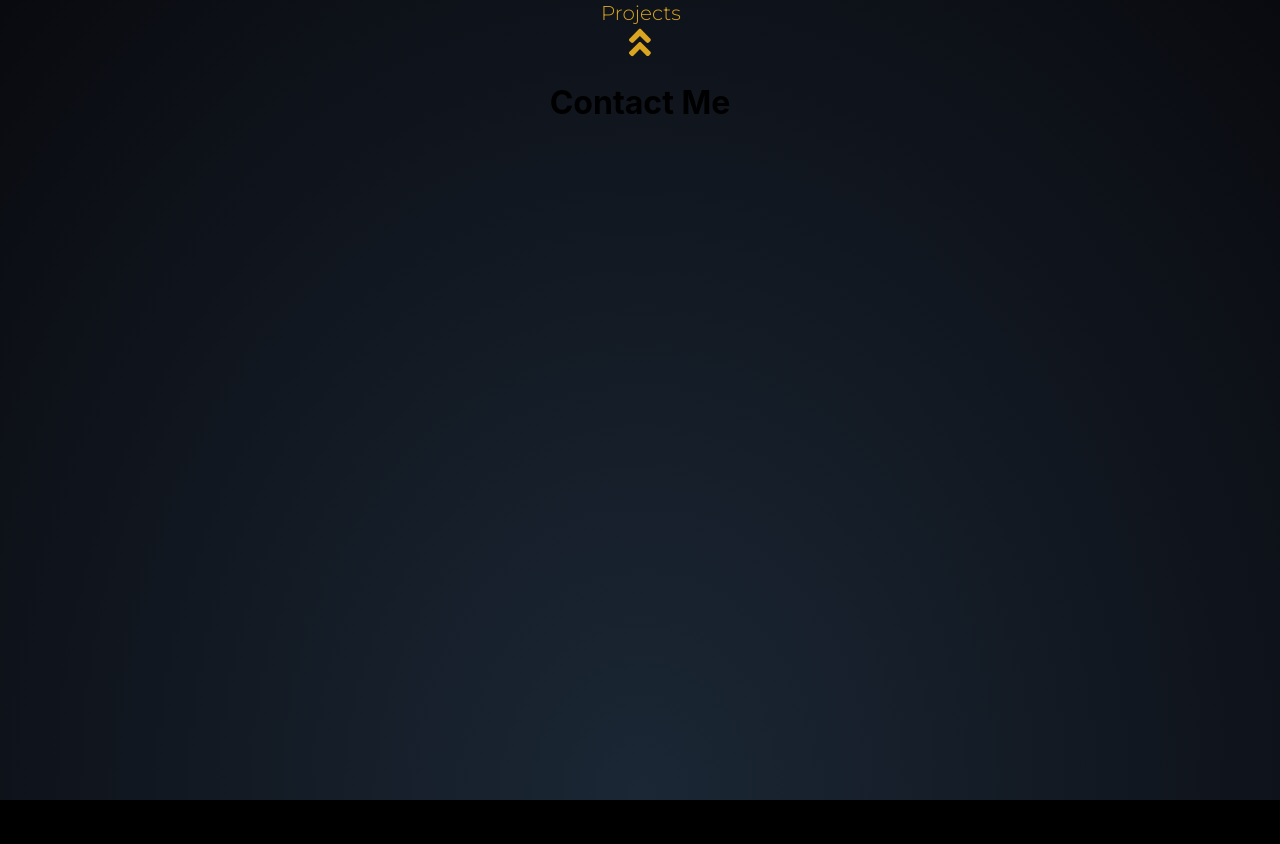
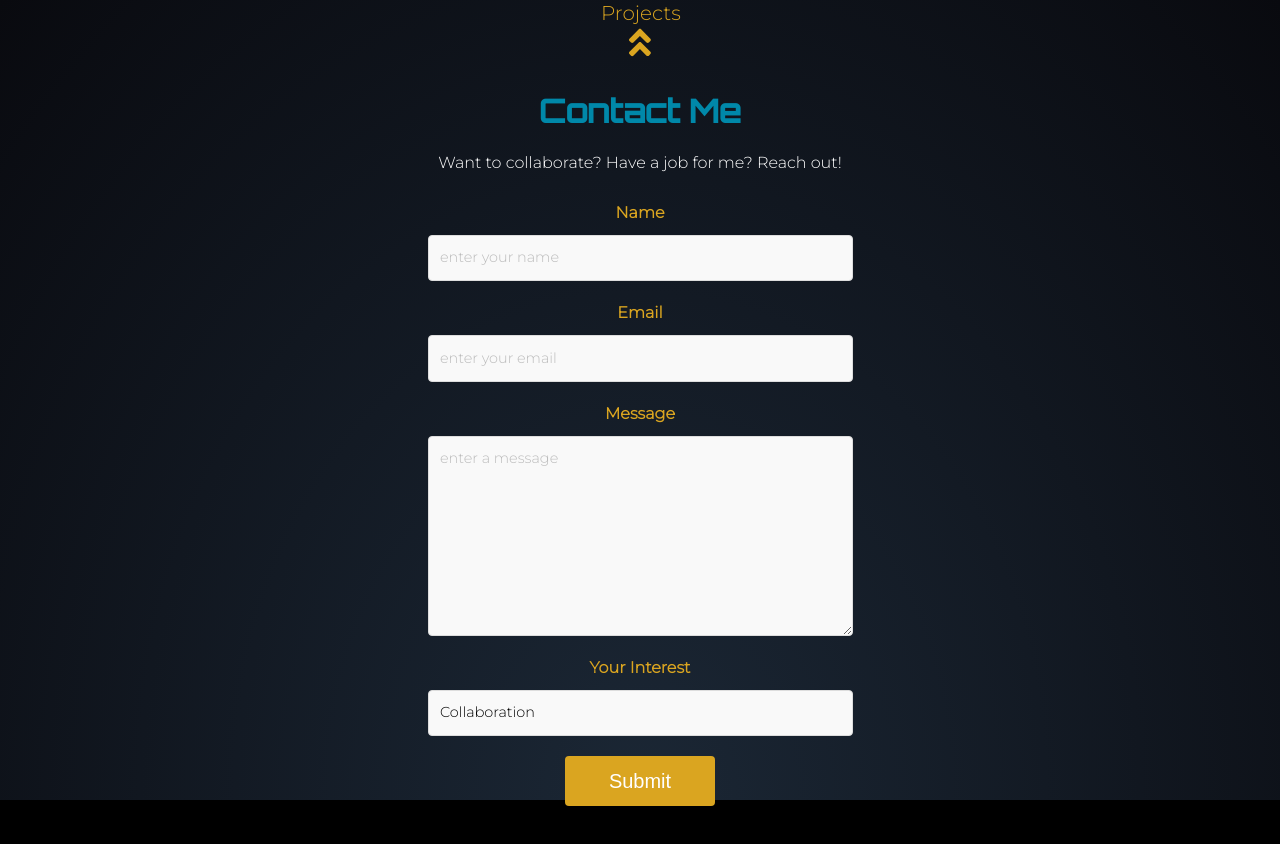
Before and after one commit to tphelps93/taylorphelps-portfolio-2.0, a React (Create React App) app: page /contact in a window 1280 px wide. Shown: the top 844 px of the page. Before the commit the page ends 800 px from the top, so only its background shows below. Built offline with nearby package versions, Linux system fonts and the light colour scheme.

Commit message:
functioning form

```diff
--- a/src/App.css
+++ b/src/App.css
@@ -13,6 +13,6 @@
   left: 0;
   right: 0;
   height: 100vh;
-  background: radial-gradient(ellipse at bottom, #1b2735 0%, #090a0f 100%);
+  /* background: radial-gradient(ellipse at bottom, #1b2735 0%, #090a0f 100%); */
   background-size: cover;
 }
--- a/src/Components/About/About.css
+++ b/src/Components/About/About.css
@@ -2,6 +2,7 @@
   height: 100%;
   display: flex;
   flex-direction: column;
+  background: radial-gradient(ellipse at bottom, #1b2735 0%, #090a0f 100%);
   overflow: hidden;
 }
 
@@ -104,6 +105,7 @@
   .about button:hover {
     color: #0088a9;
     cursor: pointer;
+    transition: 200ms;
   }
   .about-content div {
     width: 45%;
--- a/src/Components/Contact/Contact.css
+++ b/src/Components/Contact/Contact.css
@@ -1,4 +1,8 @@
-.contact button {
+.contact {
+   background: radial-gradient(ellipse at bottom, #1b2735 0%, #090a0f 100%);
+}
+
+.prev-btn button {
   font-family: 'Montserrat', sans-serif;
   color: goldenrod;
   background-color: rgba(255, 255, 255, 0);
@@ -7,9 +11,112 @@
   font-size: 20px;
 }
 
+.contact-form {
+  font-family: 'Montserrat', sans-serif;
+  font-size: 16px;
+  color: white;
+  padding: 25px;
+}
+
+.contact-form * {
+  box-sizing: border-box;
+  line-height: 1.5;
+}
+
+.contact-form textarea {
+  resize: vertical;
+  max-height: 400px;
+  height: 200px;
+}
+
+
+.contact-form button {
+  background-color: goldenrod;
+  padding: 10px;
+  color: white;
+  border: none;
+  border-radius: 4px;
+  font-size: 20px;
+  margin: 20px;
+  width: 150px;
+}
+
+.form-title {
+  font-size: 2em;
+  font-weight: 600;
+  color: #0088a9;
+  font-family: 'Orbitron', sans-serif;
+}
+
+.form-item {
+  display: flex;
+  flex-direction: column;
+}
+
+.form-item > * {
+  align-self: center;
+}
+
+.form-label {
+  font-weight: 600;
+  padding: 10px 0;
+  color: goldenrod;
+}
+
+.form-input {
+  -webkit-appearance: none;
+  width: 100%;
+  max-width: 425px;
+  min-height: calc(0.9em + (0.8em * 2) + 0.6em);
+  padding: 0.8em;
+  font-size: 0.9em;
+  font-family: 'Montserrat', sans-serif;
+  outline: none;
+  border: 1px solid #dddddd;
+  border-radius: 4px;
+  background: #f9f9f9;
+  transition: background 0.25s, border-color 0.25s, color 0.25s;
+}
+
+.form-input:focus {
+  background: #ffffff;
+}
+
+.form-input::placeholder {
+  color: #bbbbbb;
+}
+
+.form-input-error {
+  color: #d50000;
+  background: #fff8f8;
+  border-color: #d50000;
+}
+
+.form-input-error::placeholder {
+  color: #ffbfbf;
+}
+
+.form-error {
+  padding-top: 10px;
+  color: #d50000;
+  font-size: 0.9em;
+  visibility: hidden;
+}
+
+.form-input-error + .form-error {
+  visibility: visible;
+}
+
 @media all and (min-width: 768px) {
-    .contact button:hover {
+  .prev-btn button:hover {
     color: #0088a9;
     cursor: pointer;
+    transition: 200ms;
+  }
+
+  .contact-form button:hover {
+    cursor: pointer;
+    background-color: #0088a9;
+    transition: 200ms;
   }
 }
--- a/src/Components/Contact/Contact.js
+++ b/src/Components/Contact/Contact.js
@@ -5,10 +5,92 @@
 import { FontAwesomeIcon } from '@fortawesome/react-fontawesome';
 import './Contact.css';
 
+const initial = {
+  name: '',
+  email: '',
+  message: '',
+  nameError: '',
+  emailError: '',
+  messageError: '',
+};
 export default class Contact extends Component {
+  constructor(props) {
+    super(props);
+    this.submitForm = this.submitForm.bind(this);
+    this.state = {
+      status: '',
+      initial,
+    };
+  }
+
+  handleChange = event => {
+    const isCheckbox = event.target.type === 'checkbox';
+    this.setState({
+      [event.target.name]: isCheckbox
+        ? event.target.checked
+        : event.target.value,
+    });
+  };
+
+  validate = () => {
+    var email_validator_regex = /^[a-zA-Z0-9.!#$%&'*+/=?^_`{|}~-]+@[a-zA-Z0-9-]+(?:\.[a-zA-Z0-9-]+)*$/;
+    let nameError = '';
+    let emailError = '';
+    let messageError = '';
+
+    // Name Validation
+    if (!this.state.name) {
+      nameError = 'Name is required.';
+    }
+
+    // Email Validation
+    if (!this.state.email) {
+      emailError = 'Email is required.';
+    }
+
+    if (!email_validator_regex.test(this.state.email)) {
+      emailError = 'Email must be a valid format. (eg. test@test.com)';
+    }
+
+    // Message Validation
+    if (!this.state.message) {
+      messageError = 'Message is required.';
+    }
+
+    if (nameError || emailError || messageError) {
+      this.setState({ nameError, emailError, messageError });
+      return false;
+    }
+    return true;
+  };
+
+  submitForm(ev) {
+    ev.preventDefault();
+    const form = ev.target;
+    const data = new FormData(form);
+    const xhr = new XMLHttpRequest();
+    const isValid = this.validate();
+    if (isValid) {
+      xhr.open(form.method, form.action);
+      xhr.setRequestHeader('Accept', 'application/json');
+      xhr.onreadystatechange = () => {
+        if (xhr.readyState !== XMLHttpRequest.DONE) return;
+        if (xhr.status === 200) {
+          form.reset();
+          this.setState({ status: 'SUCCESS' });
+        } else {
+          this.setState({ status: 'ERROR' });
+        }
+      };
+      xhr.send(data);
+    }
+  }
+
   render() {
+    const { status } = this.state;
     return (
       <div className='contact page'>
+        <div className='prev-btn'>
           <Link to='/projects'>
             <button>
               <span className='prev'>Projects</span>
@@ -18,7 +100,101 @@
               />{' '}
             </button>
           </Link>
-        <h1> Contact Me </h1>
+        </div>
+
+        <form
+          onSubmit={this.submitForm}
+          action='https://formspree.io/f/moqpreea'
+          method='POST'
+          className='contact-form'
+        >
+          <div className='form-title'>Contact Me</div>
+          <p className='form-desc'>
+            {' '}
+            Want to collaborate? Have a job for me? Reach out!{' '}
+          </p>
+          <div className='form-item'>
+            <label className='form-label' htmlFor='name'>
+              {' '}
+              Name
+            </label>
+            <input
+              onChange={this.handleChange}
+              id='name'
+              className={`form-input ${
+                this.state.nameError ? 'form-input-error' : ''
+              }`}
+              placeholder='enter your name'
+              name='name'
+              type='text'
+            ></input>
+            <span className='form-error'>{this.state.nameError}</span>
+          </div>
+
+          <div className='form-item'>
+            <label className='form-label' htmlFor='email'>
+              {' '}
+              Email
+            </label>
+            <input
+              onChange={this.handleChange}
+              id='email'
+              className={`form-input ${
+                this.state.emailError ? 'form-input-error' : ''
+              }`}
+              placeholder='enter your email'
+              name='email'
+              type='text'
+            ></input>
+            <span className='form-error'>{this.state.emailError}</span>
+          </div>
+
+          <div className='form-item'>
+            <label className='form-label' htmlFor='message'>
+              {' '}
+              Message{' '}
+            </label>
+            <textarea
+              onChange={this.handleChange}
+              id='message'
+              className={`form-input ${
+                this.state.messageError ? 'form-input-error' : ''
+              }`}
+              placeholder='enter a message'
+              name='message'
+              type='text'
+            ></textarea>
+            <span className='form-error'> {this.state.messageError} </span>
+          </div>
+
+          <div className='form-item'>
+            <label className='form-label' htmlFor='inquiry'>
+              Your Interest
+            </label>
+            <select
+              id='inquiry'
+              className='form-input'
+              name='inquiry'
+              type='text'
+            >
+              <option> Collaboration </option>
+              <option> Recruitment </option>
+              <option> Advice </option>
+            </select>
+          </div>
+          <button type='submit'> Submit </button>
+          {status === 'SUCCESS' ? (
+            <p style={{ color: 'green' }}> Thank you! </p>
+          ) : (
+            ''
+          )}
+          {status === 'ERROR' && (
+            <p style={{ color: 'red' }}>
+              {' '}
+              Sorry! There was an error. Try again later.{' '}
+            </p>
+          )}
+        </form>
       </div>
     );
   }
--- a/src/Components/Intro/Intro.css
+++ b/src/Components/Intro/Intro.css
@@ -1015,6 +1015,7 @@
   .intro button:hover {
     color: #0088a9;
     cursor: pointer;
+    transition: 200ms;
   }
 
   .heading {
--- a/src/Components/Projects/Projects.css
+++ b/src/Components/Projects/Projects.css
@@ -1,6 +1,7 @@
 .projects-page {
   height: 100%;
   display: flex;
+  background: radial-gradient(ellipse at bottom, #1b2735 0%, #090a0f 100%);
   flex-direction: column;
 }
 
@@ -128,6 +129,7 @@
   .projects-page button:hover {
     color: #0088a9;
     cursor: pointer;
+    transition: 200ms;
   }
 
   .proj-overlay:hover > * {
```
Also changed, not shown: 1 other file (tests, documents, lock files or other folders). Lines whose indentation alone changed are shown as unchanged.
